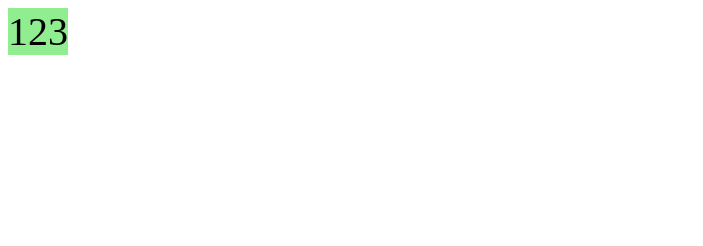
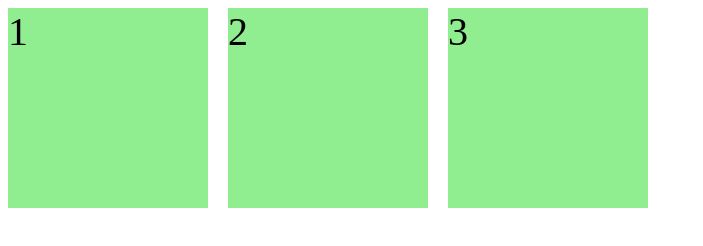
Before and after one commit to richardimaoka/tutorial-html-live-server, a plain HTML site: page index.html in a window 1280 px wide. Shown: the whole page, without its empty margins (0-703 px from the left). Drawn offline with Linux system fonts and the light colour scheme.

Commit message:
width height

```diff
--- a/index.html
+++ b/index.html
@@ -8,8 +8,11 @@
   <style>
     .outer {
       display: flex;
+      gap: 20px;
     }
     .inner {
+      width: 200px;
+      height: 200px;
       background-color: lightgreen;
       font-size: 40px;
     }
```
